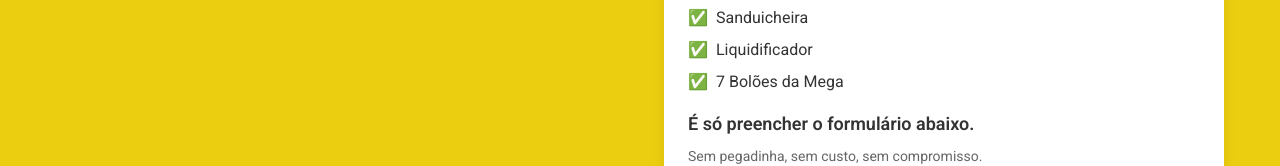
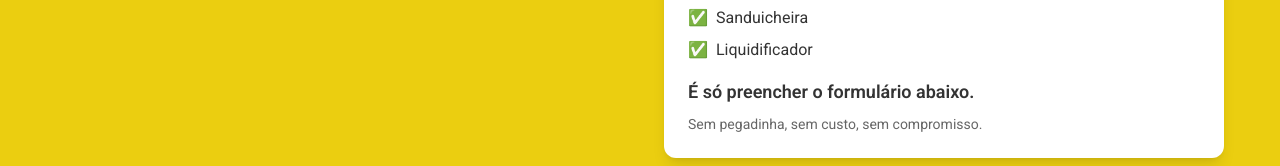
Before and after one commit to designrique/lp-sorteio-lotenc, a React (Vite) app: page / in a window 1280 px wide. Shown: the part 738-904 px from the top of the page. Built offline with nearby package versions, Linux system fonts and the light colour scheme.

Commit message:
fix: remover '7 Bolões da Mega' da lista de premiações

```diff
--- a/src/pages/Index.tsx
+++ b/src/pages/Index.tsx
@@ -129,10 +129,6 @@ const Index = () => {
                     <div className="flex items-center space-x-2">
                       <span className="text-green-500">✅</span>
                       <span className="text-[#333333]">Liquidificador</span>
-                    </div>
-                    <div className="flex items-center space-x-2">
-                      <span className="text-green-500">✅</span>
-                      <span className="text-[#333333]">7 Bolões da Mega</span>
                     </div>
                   </div>
                   <p className="text-lg font-semibold text-[#333333] mt-4">
```
